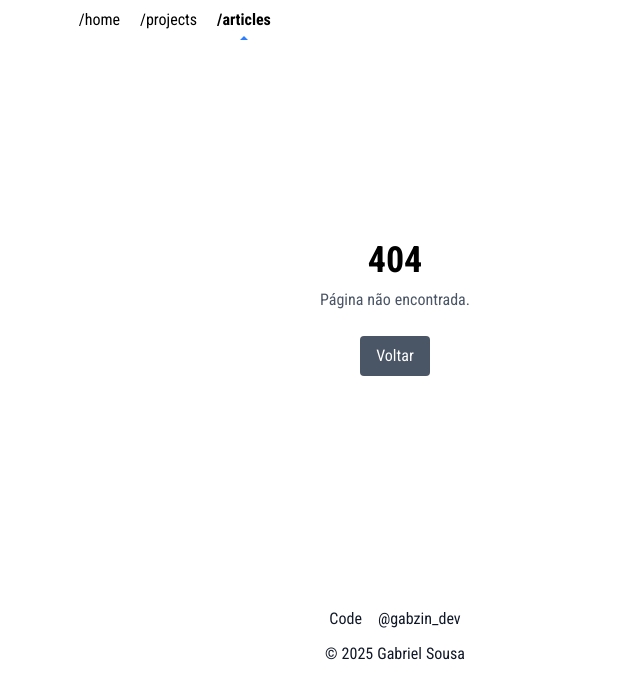
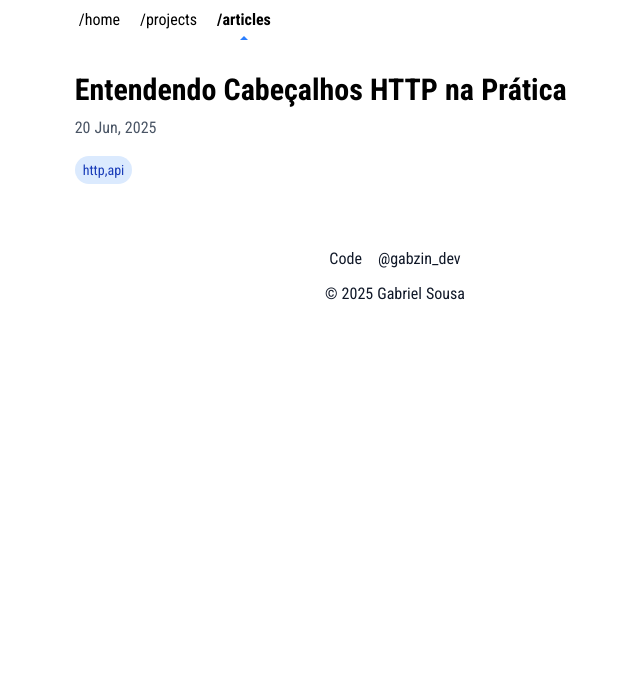
Before and after one commit to gsousa12/portfolio, a React (Vite) app: page /articles/http-headers in a window 1280 px wide. Before the commit this address had no page. Shown: the top 698 px of the page, without its empty margins (245-885 px from the left). Built offline with nearby package versions, Linux system fonts and the light colour scheme.

Commit message:
Refactor ArticlesPage, add HttpHeadersArticle and Article components, update articles data

```diff
--- a/src/sections/articles/articles-page/ArticlesPage.tsx
+++ b/src/sections/articles/articles-page/ArticlesPage.tsx
@@ -1,14 +1,15 @@
-import { ArticlesList } from "@/shared/components/articles-list/ArticlesList";
-import { SectionTitle } from "@components/section-title/SectionTitle";
+// import { ArticlesList } from "@/shared/components/articles-list/ArticlesList";
+// import { SectionTitle } from "@components/section-title/SectionTitle";
 import { ContentWrapper } from "@components/wrappers/content-wrapper/ContentWrapper";
 
 export const ArticlesPage = () => {
   return (
     <ContentWrapper>
-      <div className="flex flex-col">
+      {/* <div className="flex flex-col">
         <SectionTitle label="Artigos" />
         <ArticlesList />
-      </div>
+      </div> */}
+      <>Em Construção....</>
     </ContentWrapper>
   );
 };
--- /dev/null
+++ b/src/sections/articles/contents/http-headers/HttpHeadersArticle.tsx
@@ -0,0 +1,16 @@
+import { ArticleHeader } from "@/shared/components/article/article-header/ArticleHeader";
+import { ArticleWrapper } from "@/shared/components/wrappers/article-wrapper/ArticleWrapper";
+import { articlesListData } from "@/shared/datas/articles-data";
+
+export const HttpHeadersArticle = () => {
+  const articleData = articlesListData[0];
+  return (
+    <ArticleWrapper>
+      <ArticleHeader
+        data={articleData.data}
+        title={articleData.title}
+        tags={["http,api"]}
+      />
+    </ArticleWrapper>
+  );
+};
--- a/src/shared/components/app/app-routes/AppRoutes.tsx
+++ b/src/shared/components/app/app-routes/AppRoutes.tsx
@@ -3,7 +3,7 @@ import { NotFoundPage } from "../../not-found-page/NotFoundPage";
 import { HomePage } from "@home/home-page/HomePage";
 import { ArticlesPage } from "@articles/articles-page/ArticlesPage";
 import { ProjectsPage } from "@projects/projects-page/ProjectsPage";
-import { RateLimitLeakyBucket } from "@articles/contents/rate-limit-with-leaky-bucket/RateLimitLeakyBucket";
+import { HttpHeadersArticle } from "@/sections/articles/contents/http-headers/HttpHeadersArticle";
 
 export const AppRoutes = () => {
   return (
@@ -14,10 +14,7 @@ export const AppRoutes = () => {
         <Route path="/home" element={<HomePage />} />
         <Route path="/projects" element={<ProjectsPage />} />
         <Route path="/articles" element={<ArticlesPage />} />
-        <Route
-          path="/articles/rate-limit-with-leaky-bucket"
-          element={<RateLimitLeakyBucket />}
-        />
+        <Route path="/articles/http-headers" element={<HttpHeadersArticle />} />
       </Routes>
     </main>
   );
--- /dev/null
+++ b/src/shared/components/article/article-header/ArticleHeader.tsx
@@ -0,0 +1,26 @@
+interface ArticleHeaderProps {
+  data: string;
+  title: string;
+  tags?: string[];
+}
+
+export const ArticleHeader = ({ data, title, tags }: ArticleHeaderProps) => {
+  return (
+    <header className="mb-8">
+      <h1 className="text-3xl font-bold mb-2">{title}</h1>
+      <p className="text-gray-600 mb-4">{data}</p>
+      {tags && tags.length > 0 && (
+        <div className="flex flex-wrap gap-2">
+          {tags.map((tag, index) => (
+            <span
+              key={index}
+              className="bg-blue-100 text-blue-800 px-2 py-1 rounded-full text-sm"
+            >
+              {tag}
+            </span>
+          ))}
+        </div>
+      )}
+    </header>
+  );
+};
--- /dev/null
+++ b/src/shared/components/wrappers/article-wrapper/ArticleWrapper.tsx
@@ -0,0 +1,9 @@
+import { ReactNode } from "react";
+
+interface ArticleWrapperProps {
+  children: ReactNode;
+}
+
+export const ArticleWrapper = ({ children }: ArticleWrapperProps) => {
+  return <section className="mt-8">{children}</section>;
+};
--- a/src/shared/datas/articles-data.ts
+++ b/src/shared/datas/articles-data.ts
@@ -6,8 +6,8 @@ export type ArticleData = {
 
 export const articlesListData: ArticleData[] = [
   {
-    title: "Criando um Rate Limit com Leaky Bucket",
+    title: "Entendendo Cabeçalhos HTTP na Prática",
     data: "20 Jun, 2025",
-    navigateTo: "/articles/rate-limit-with-leaky-bucket",
+    navigateTo: "/articles/http-headers",
   },
 ];
```
